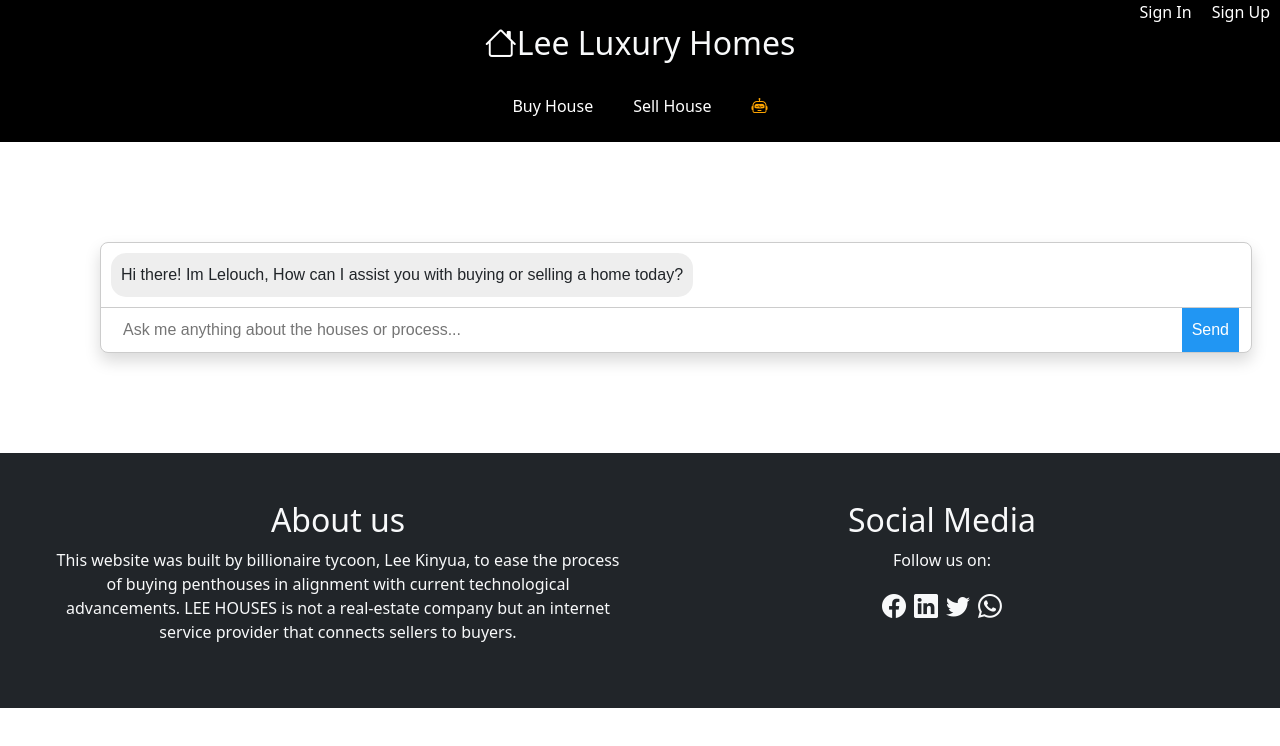
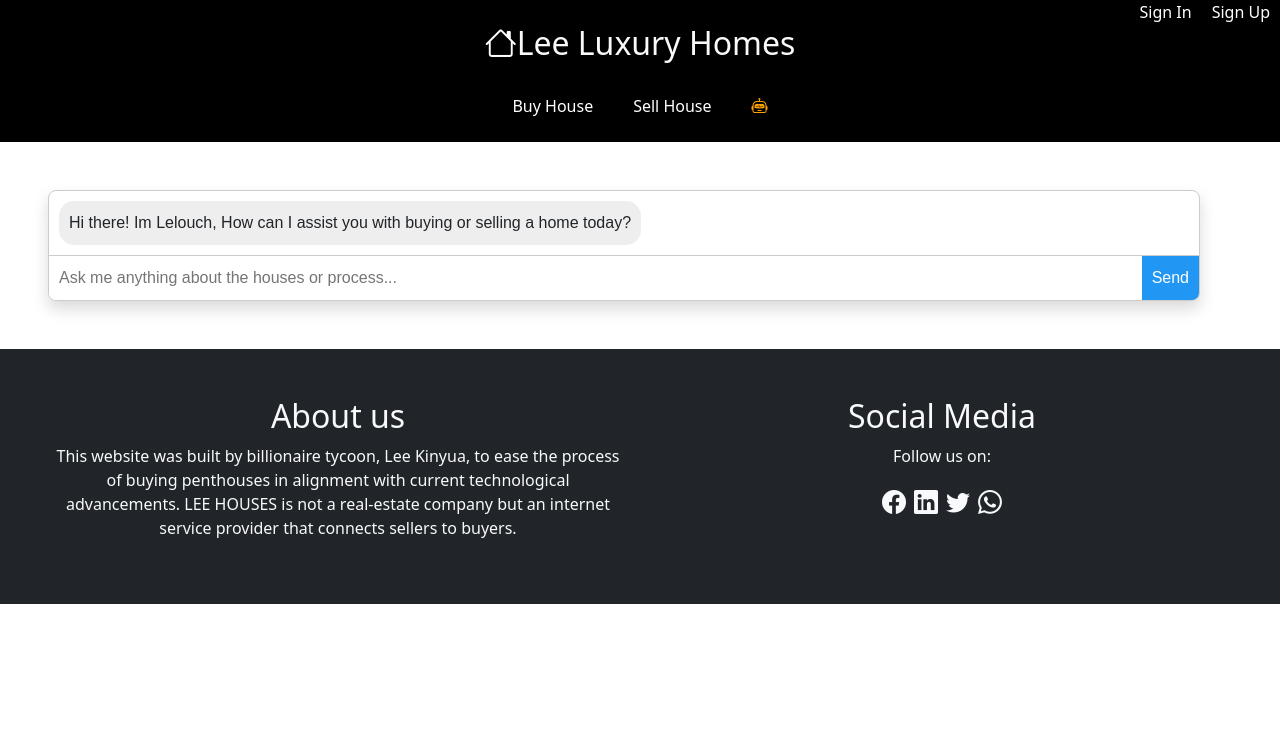
Before and after one commit to avgdestr/Lee-Homes, a React (Create React App) app: page /leehomeschatbot in a window 1280 px wide. Shown: the top 746 px of the page. Built offline with nearby package versions, Linux system fonts and the light colour scheme.

Commit message:
update 6.0

```diff
--- a/src/App.css
+++ b/src/App.css
@@ -103,7 +103,7 @@ img{
   flex-direction: column;
   font-family: sans-serif;
   position: relative;
-margin: 100px;
+
   background-color: white;
   box-shadow: 0 0 10px rgba(0,0,0,0.1);
   border-radius: 8px;
--- a/src/components/Chatbot.jsx
+++ b/src/components/Chatbot.jsx
@@ -88,8 +88,9 @@ const Chatbot = () => {
   }, [messages]);
 
   return (
-    <div className="chatbot row  card shadow">
-      <div className="chat-window col-md-12">
+
+    <div className="chatbot card shadow m-5">
+      <div className="chat-window ">
         {messages.map((msg, idx) => (
           <div key={idx} className={`chat-message ${msg.sender}`}>
             {msg.text}
```
